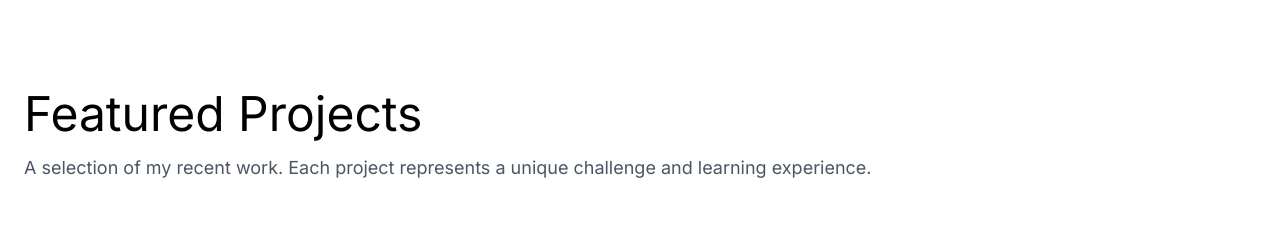
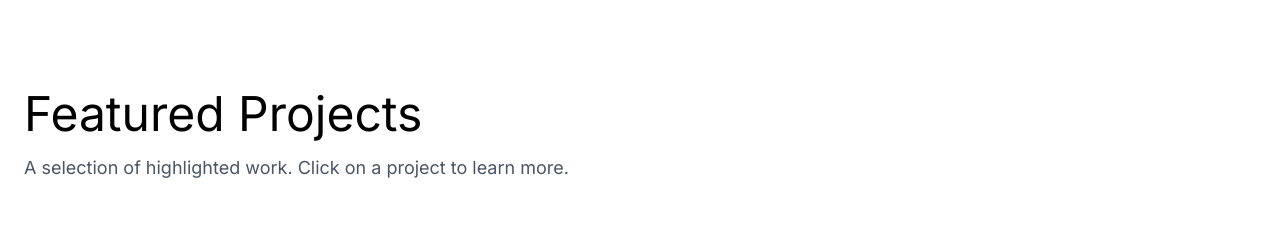
Before and after one commit to quanzee/portfolio-website, a React (Vite) app in the folder my-portfolio/: page / in a window 1280 px wide. Shown: the part 1754-1982 px from the top of the page. Built offline with nearby package versions, Linux system fonts and the light colour scheme; grey boxes are pictures that could not be loaded.

Commit message:
Updated copy

```diff
--- a/my-portfolio/src/components/Projects.tsx
+++ b/my-portfolio/src/components/Projects.tsx
@@ -10,7 +10,7 @@ const Projects = () => {
 
     <section id="projects" className="py-24 px-6 bg-white">
       <h2 className="text-4xl md:text-5xl mb-4">Featured Projects</h2>
-      <p className="text-lg text-gray-600 mb-12">A selection of my recent work. Each project represents a unique challenge and learning experience.</p>
+      <p className="text-lg text-gray-600 mb-12">A selection of highlighted work. Click on a project to learn more.</p>
 
       {/* The Grid Container */}
        <div className="grid md:grid-cols-2 lg:grid-cols-3 gap-8">
```
